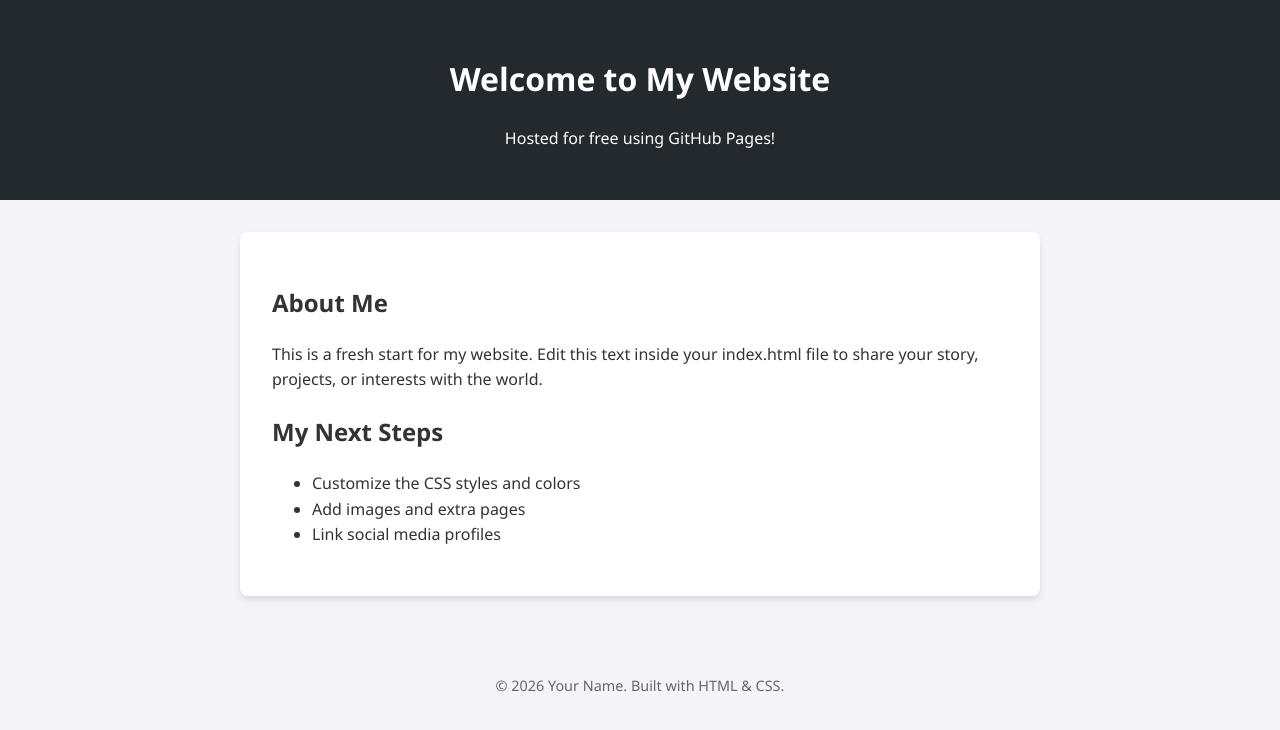
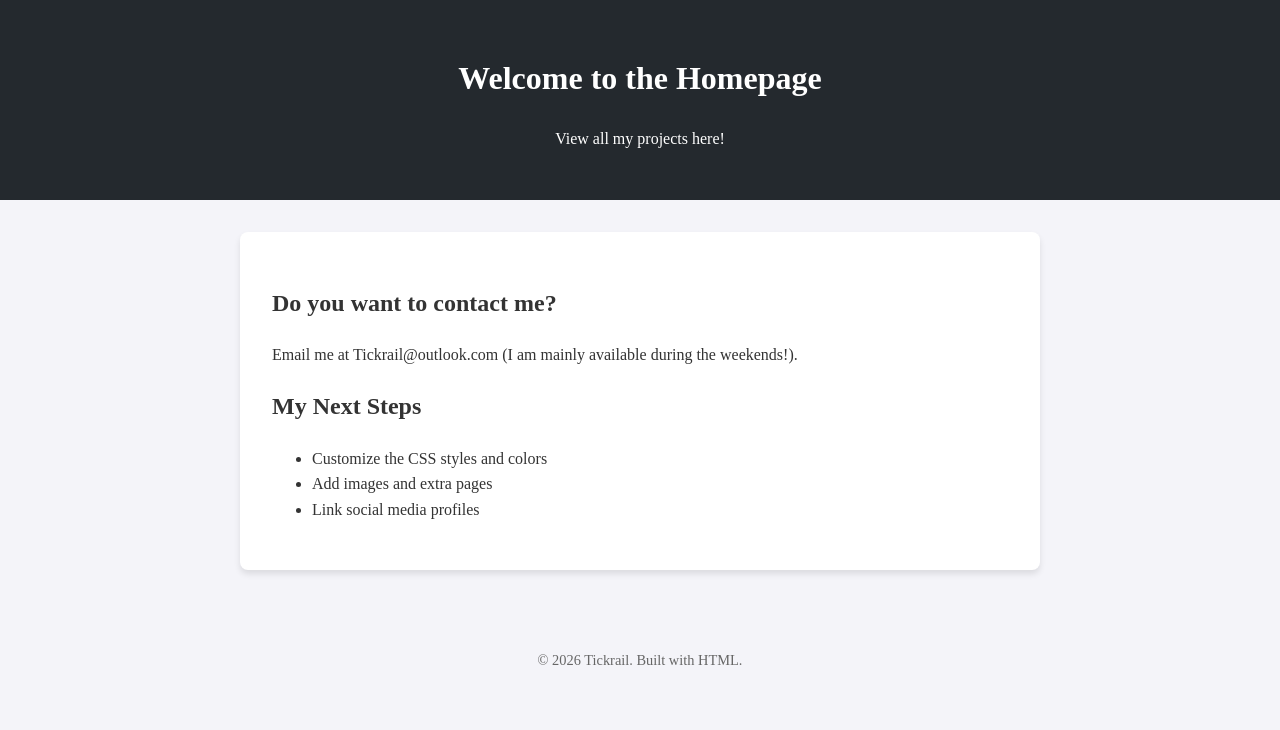
Before and after one commit to Tickrail/Tickrail.github.io, a plain HTML site: page index.html in a window 1280 px wide. Drawn offline with Linux system fonts and the light colour scheme.

Commit message:
Change homepage title and contact information
Updated the homepage content and styling.

```diff
--- a/index.html
+++ b/index.html
@@ -6,7 +6,7 @@
     <title>My Personal Website</title>
     <style>
         body {
-            font-family: 'Segoe UI', Tahoma, Geneva, Verdana, sans-serif;
+            font-family: 'Times New Roman', Times, serif;
             line-height: 1.6;
             margin: 0;
             padding: 0;
@@ -41,14 +41,14 @@
 <body>
 
     <header>
-        <h1>Welcome to My Website</h1>
-        <p>Hosted for free using GitHub Pages!</p>
+        <h1>Welcome to the Homepage</h1>
+        <p>View all my projects here!</p>
     </header>
 
     <main>
         <div class="card">
-            <h2>About Me</h2>
-            <p>This is a fresh start for my website. Edit this text inside your index.html file to share your story, projects, or interests with the world.</p>
+            <h2>Do you want to contact me?</h2>
+            <p>Email me at Tickrail@outlook.com (I am mainly available during the weekends!).</p>
 
             <h2>My Next Steps</h2>
             <ul>
@@ -60,7 +60,7 @@
     </main>
 
     <footer>
-        <p>&copy; 2026 Your Name. Built with HTML & CSS.</p>
+        <p>&copy; 2026 Tickrail. Built with HTML.</p>
     </footer>
 
 </body>
```
